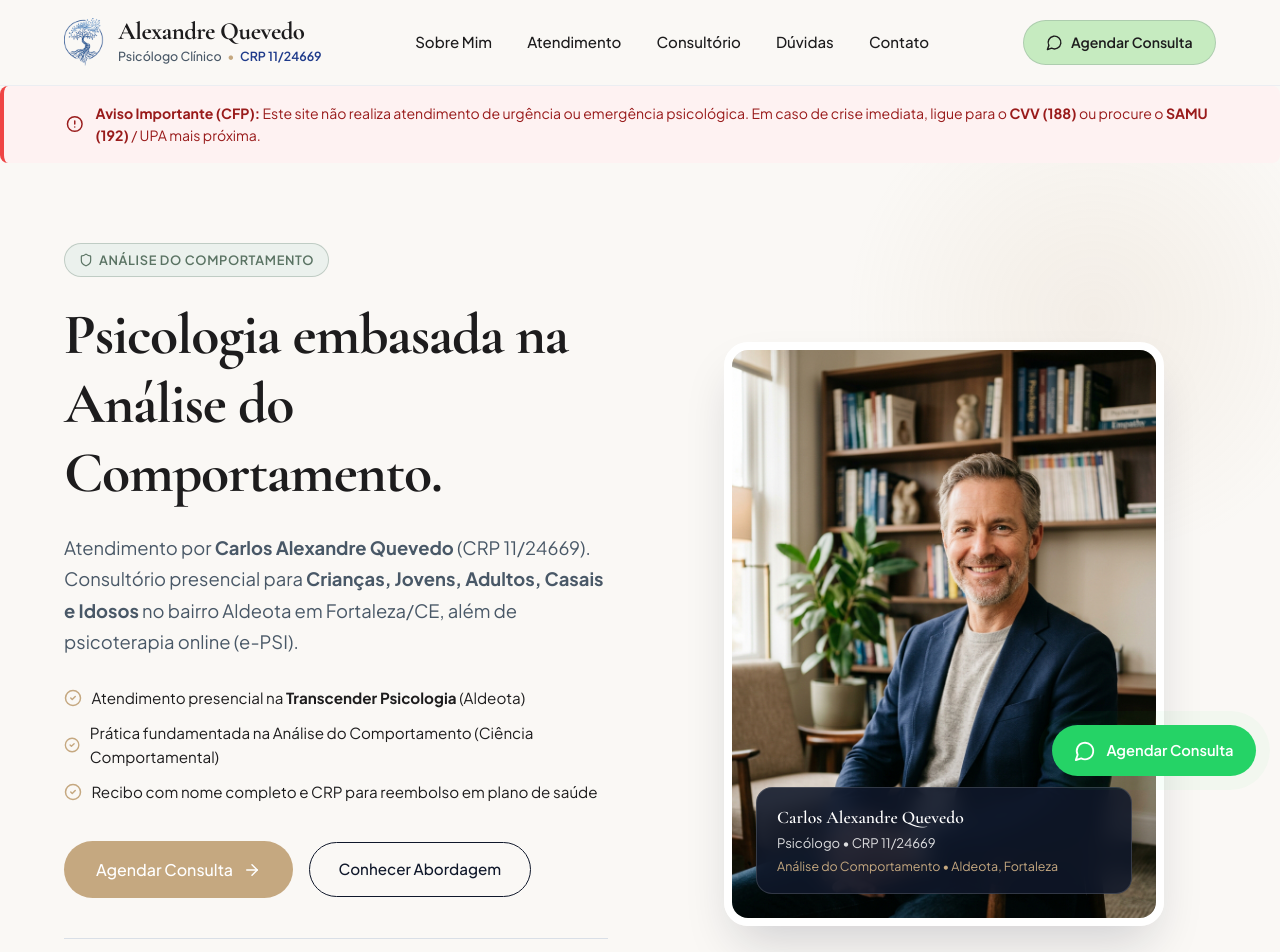
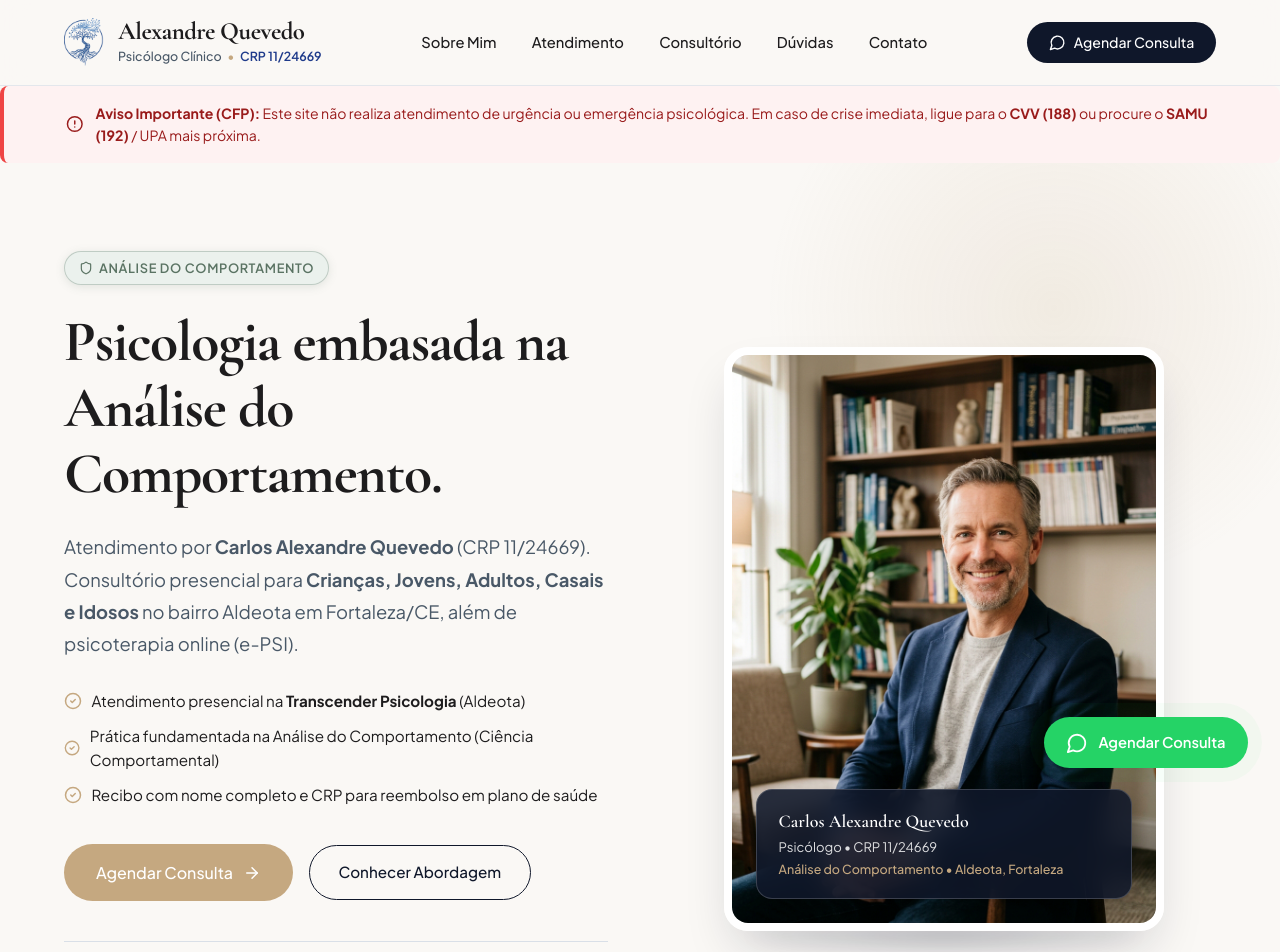
Before and after one commit to calexquevedo-hub/gallant-galileo, a React (Vite) app: page / in a window 1280 px wide. Shown: the top 952 px of the page. Built offline with nearby package versions, Linux system fonts and the light colour scheme.

Commit message:
feat: add subtle depth parallax and ambient glow to single-page design

```diff
--- a/src/components/Hero.jsx
+++ b/src/components/Hero.jsx
@@ -1,24 +1,60 @@
-import React from 'react';
+import React, { useState, useEffect } from 'react';
 import { Shield, CheckCircle2, ArrowRight, MapPin, Users } from 'lucide-react';
 
 export default function Hero() {
+  const [offsetY, setOffsetY] = useState(0);
+
+  useEffect(() => {
+    // Subtle parallax that respects prefers-reduced-motion
+    const mediaQuery = window.matchMedia('(prefers-reduced-motion: reduce)');
+    if (mediaQuery.matches) return;
+
+    let ticking = false;
+    const handleScroll = () => {
+      if (!ticking) {
+        window.requestAnimationFrame(() => {
+          // Subtle damping factor: maximum offset limited to 40px for elegance
+          const currentScroll = window.scrollY;
+          if (currentScroll < 1200) {
+            setOffsetY(currentScroll);
+          }
+          ticking = false;
+        });
+        ticking = true;
+      }
+    };
+
+    window.addEventListener('scroll', handleScroll, { passive: true });
+    return () => window.removeEventListener('scroll', handleScroll);
+  }, []);
+
   const whatsappUrl = "https://wa.me/5585989234111?text=Olá!%20Gostaria%20de%20agendar%20uma%20consulta%20com%20o%20Psicólogo%20Carlos%20Alexandre%20Quevedo.";
 
+  // Calculated soft offsets (0% to 8% travel speed)
+  const glowTranslate = `translate3d(0, ${offsetY * 0.12}px, 0)`;
+  const imageTranslate = `translate3d(0, ${offsetY * -0.05}px, 0)`;
+  const badgeTranslate = `translate3d(0, ${offsetY * 0.04}px, 0)`;
+
   return (
-    <section className="section reveal-on-scroll" style={{ position: 'relative', overflow: 'hidden', padding: '5rem 0 6rem 0' }}>
+    <section className="section reveal-on-scroll" style={{ position: 'relative', overflow: 'hidden', padding: '5.5rem 0 6.5rem 0' }}>
 
-      {/* Subtle Background Accent */}
-      <div style={{
-        position: 'absolute',
-        top: '-10%',
-        right: '-5%',
-        width: '500px',
-        height: '500px',
-        borderRadius: '50%',
-        background: 'radial-gradient(circle, rgba(197, 168, 128, 0.12) 0%, rgba(250, 248, 245, 0) 70%)',
-        pointerEvents: 'none',
-        zIndex: 0
-      }} />
+      {/* Dynamic Ambient Glow Parallax */}
+      <div
+        style={{
+          position: 'absolute',
+          top: '-15%',
+          right: '-5%',
+          width: '580px',
+          height: '580px',
+          borderRadius: '50%',
+          background: 'radial-gradient(circle, rgba(197, 168, 128, 0.16) 0%, rgba(250, 248, 245, 0) 70%)',
+          pointerEvents: 'none',
+          transform: glowTranslate,
+          transition: 'transform 0.1s cubic-bezier(0, 0, 0.2, 1)',
+          willChange: 'transform',
+          zIndex: 0
+        }}
+      />
 
       <div className="container" style={{ position: 'relative', zIndex: 1 }}>
         <div className="grid-2" style={{ alignItems: 'center', gap: '4rem' }}>
@@ -28,19 +64,19 @@ export default function Hero() {
 
             {/* Approach Badge */}
             <div style={{ display: 'flex', alignItems: 'center', gap: '0.75rem', flexWrap: 'wrap' }}>
-              <span className="badge badge-sage">
+              <span className="badge badge-sage" style={{ boxShadow: '0 2px 10px rgba(90, 115, 99, 0.15)' }}>
                 <Shield size={14} />
                 <span>Análise do Comportamento</span>
               </span>
             </div>
 
             {/* Main Headline */}
-            <h1 style={{ fontSize: 'clamp(2.4rem, 4.8vw, 3.6rem)', color: 'var(--text-main)', letterSpacing: '-0.02em', fontWeight: '700' }}>
+            <h1 style={{ fontSize: 'clamp(2.4rem, 4.8vw, 3.6rem)', color: 'var(--text-main)', letterSpacing: '-0.02em', fontWeight: '700', lineHeight: '1.15' }}>
               Psicologia embasada na Análise do Comportamento.
             </h1>
 
             {/* Subheadline */}
-            <p style={{ fontSize: '1.15rem', color: 'var(--text-muted)', maxWidth: '560px', lineHeight: '1.7' }}>
+            <p style={{ fontSize: '1.15rem', color: 'var(--text-muted)', maxWidth: '560px', lineHeight: '1.75' }}>
               Atendimento por <strong>Carlos Alexandre Quevedo</strong> (CRP 11/24669). Consultório presencial para <strong>Crianças, Jovens, Adultos, Casais e Idosos</strong> no bairro Aldeota em Fortaleza/CE, além de psicoterapia online (e-PSI).
             </p>
 
@@ -92,10 +128,21 @@ export default function Hero() {
 
           </div>
 
-          {/* Portrait Photo Container */}
+          {/* Portrait Photo Container with Depth Parallax */}
           <div style={{ position: 'relative', display: 'flex', justifyContent: 'center' }}>
 
-            {/* Frame */}
+            {/* Soft Shadow Base Under Frame */}
+            <div style={{
+              position: 'absolute',
+              bottom: '-20px',
+              width: '80%',
+              height: '30px',
+              background: 'radial-gradient(ellipse, rgba(15, 23, 42, 0.25) 0%, rgba(0,0,0,0) 70%)',
+              filter: 'blur(10px)',
+              zIndex: 0
+            }} />
+
+            {/* Frame with Parallax */}
             <div style={{
               position: 'relative',
               borderRadius: 'var(--radius-lg)',
@@ -103,7 +150,11 @@ export default function Hero() {
               boxShadow: '0 25px 50px -12px rgba(15, 23, 42, 0.18)',
               border: '8px solid #FFFFFF',
               maxWidth: '440px',
-              width: '100%'
+              width: '100%',
+              transform: imageTranslate,
+              transition: 'transform 0.12s cubic-bezier(0, 0, 0.2, 1)',
+              willChange: 'transform',
+              zIndex: 1
             }}>
               <img
                 src="/images/psicologo.jpg"
@@ -111,26 +162,30 @@ export default function Hero() {
                 style={{ width: '100%', height: 'auto', display: 'block', objectFit: 'cover' }}
               />
 
-              {/* Floating Credential Overlay */}
+              {/* Floating Credential Overlay with Counter-Parallax */}
               <div style={{
                 position: 'absolute',
                 bottom: '1.5rem',
                 left: '1.5rem',
                 right: '1.5rem',
                 background: 'rgba(15, 23, 42, 0.88)',
-                backdropFilter: 'blur(10px)',
-                padding: '1rem 1.25rem',
+                backdropFilter: 'blur(12px)',
+                WebkitBackdropFilter: 'blur(12px)',
+                padding: '1.1rem 1.35rem',
                 borderRadius: 'var(--radius-md)',
                 color: '#FFFFFF',
-                border: '1px solid rgba(255, 255, 255, 0.15)'
+                border: '1px solid rgba(255, 255, 255, 0.18)',
+                boxShadow: '0 12px 25px rgba(0, 0, 0, 0.25)',
+                transform: badgeTranslate,
+                transition: 'transform 0.15s cubic-bezier(0, 0, 0.2, 1)'
               }}>
-                <div style={{ fontSize: '1.1rem', fontFamily: 'var(--font-serif)', fontWeight: '600' }}>
+                <div style={{ fontSize: '1.12rem', fontFamily: 'var(--font-serif)', fontWeight: '600' }}>
                   Carlos Alexandre Quevedo
                 </div>
                 <div style={{ fontSize: '0.82rem', color: 'rgba(255, 255, 255, 0.85)' }}>
                   Psicólogo • CRP 11/24669
                 </div>
-                <div style={{ fontSize: '0.78rem', color: 'var(--accent-gold)', marginTop: '0.2rem' }}>
+                <div style={{ fontSize: '0.78rem', color: 'var(--accent-gold)', marginTop: '0.2rem', fontWeight: '500' }}>
                   Análise do Comportamento • Aldeota, Fortaleza
                 </div>
               </div>
--- a/src/components/SloganBanner.jsx
+++ b/src/components/SloganBanner.jsx
@@ -1,13 +1,58 @@
-import React from 'react';
+import React, { useState, useEffect } from 'react';
 import { ArrowRight, Quote } from 'lucide-react';
 
 export default function SloganBanner() {
+  const [offsetY, setOffsetY] = useState(0);
+
+  useEffect(() => {
+    const mediaQuery = window.matchMedia('(prefers-reduced-motion: reduce)');
+    if (mediaQuery.matches) return;
+
+    let ticking = false;
+    const handleScroll = () => {
+      if (!ticking) {
+        window.requestAnimationFrame(() => {
+          setOffsetY(window.scrollY);
+          ticking = false;
+        });
+        ticking = true;
+      }
+    };
+
+    window.addEventListener('scroll', handleScroll, { passive: true });
+    return () => window.removeEventListener('scroll', handleScroll);
+  }, []);
+
   const whatsappUrl = "https://wa.me/5585989234111?text=Olá!%20Gostaria%20de%20agendar%20uma%20consulta%20com%20o%20Psicólogo%20Carlos%20Alexandre%20Quevedo.";
+
+  // Subtle floating icon offset
+  const iconTranslate = `translate3d(0, ${Math.sin(offsetY * 0.003) * 6}px, 0)`;
 
   return (
     <section className="slogan-banner reveal-on-scroll">
-      <div className="container" style={{ display: 'flex', flexDirection: 'column', alignItems: 'center', gap: '1.5rem', maxWidth: '880px' }}>
-        <div style={{ background: 'rgba(48, 63, 78, 0.08)', padding: '0.75rem', borderRadius: '50%', color: '#303F4E' }}>
+      {/* Background Soft Glow */}
+      <div style={{
+        position: 'absolute',
+        top: '50%',
+        left: '50%',
+        width: '600px',
+        height: '300px',
+        transform: 'translate(-50%, -50%)',
+        background: 'radial-gradient(ellipse, rgba(255, 255, 255, 0.4) 0%, rgba(198, 235, 192, 0) 70%)',
+        pointerEvents: 'none',
+        zIndex: 0
+      }} />
+
+      <div className="container" style={{ position: 'relative', zIndex: 1, display: 'flex', flexDirection: 'column', alignItems: 'center', gap: '1.5rem', maxWidth: '880px' }}>
+        <div style={{
+          background: 'rgba(48, 63, 78, 0.08)',
+          padding: '0.85rem',
+          borderRadius: '50%',
+          color: '#303F4E',
+          transform: iconTranslate,
+          transition: 'transform 0.2s ease-out',
+          boxShadow: '0 4px 15px rgba(0, 0, 0, 0.04)'
+        }}>
           <Quote size={28} />
         </div>
 
@@ -18,12 +63,13 @@ export default function SloganBanner() {
           color: '#1D1C1D',
           lineHeight: '1.4',
           letterSpacing: '-0.01em',
-          maxWidth: '820px'
+          maxWidth: '820px',
+          textAlign: 'center'
         }}>
           "A Análise do Comportamento compreende o ser humano em sua totalidade, transformando padrões e construindo autonomia para uma vida com mais significado."
         </h2>
 
-        <div style={{ display: 'flex', alignItems: 'center', gap: '0.6rem', fontSize: '0.92rem', color: '#495867', fontWeight: '500' }}>
+        <div style={{ display: 'flex', alignItems: 'center', gap: '0.6rem', fontSize: '0.95rem', color: '#495867', fontWeight: '500' }}>
           <span>Carlos Alexandre Quevedo</span>
           <span>•</span>
           <span style={{ fontWeight: '600', color: '#1D1C1D' }}>CRP 11/24669</span>
@@ -38,11 +84,20 @@ export default function SloganBanner() {
             backgroundColor: '#303F4E',
             color: '#FFFFFF',
             borderRadius: '9999px',
-            padding: '0.85rem 2.2rem',
-            fontSize: '0.95rem',
+            padding: '0.9rem 2.4rem',
+            fontSize: '0.98rem',
             fontWeight: '500',
             marginTop: '0.5rem',
-            boxShadow: '0 8px 20px rgba(48, 63, 78, 0.18)'
+            boxShadow: '0 8px 20px rgba(48, 63, 78, 0.18)',
+            transition: 'var(--transition)'
+          }}
+          onMouseEnter={(e) => {
+            e.currentTarget.style.transform = 'translateY(-2px) scale(1.02)';
+            e.currentTarget.style.boxShadow = '0 12px 25px rgba(48, 63, 78, 0.25)';
+          }}
+          onMouseLeave={(e) => {
+            e.currentTarget.style.transform = 'translateY(0) scale(1)';
+            e.currentTarget.style.boxShadow = '0 8px 20px rgba(48, 63, 78, 0.18)';
           }}
         >
           <span>Iniciar Atendimento Psicológico</span>
--- a/src/index.css
+++ b/src/index.css
@@ -104,32 +104,32 @@ button {
   }
 }
 
-/* Glassmorphism Navbar (Karalee Wellness inspired) */
+/* Glassmorphism Header */
 .glass-header {
-  background: rgba(250, 248, 245, 0.92);
-  backdrop-filter: blur(16px);
-  -webkit-backdrop-filter: blur(16px);
-  border-bottom: 1px solid rgba(226, 232, 240, 0.6);
   position: sticky;
   top: 0;
   z-index: 1000;
+  background: rgba(250, 248, 245, 0.88);
+  backdrop-filter: blur(14px);
+  -webkit-backdrop-filter: blur(14px);
+  border-bottom: 1px solid rgba(203, 213, 225, 0.5);
   transition: var(--transition);
 }
 
 .glass-header.scrolled {
-  background: rgba(255, 255, 255, 0.96);
-  box-shadow: 0 10px 30px rgba(15, 23, 42, 0.08);
+  background: rgba(255, 255, 255, 0.94);
+  box-shadow: 0 8px 24px rgba(15, 23, 42, 0.05);
   border-bottom-color: rgba(203, 213, 225, 0.8);
 }
 
-/* Navigation Links with Smooth Underline Expand Animation */
+/* Nav Links */
 .nav-link {
-  position: relative;
-  font-size: 0.94rem;
+  font-size: 0.92rem;
   font-weight: 500;
   color: var(--text-main);
+  position: relative;
+  transition: color 0.25s ease;
   padding: 0.4rem 0;
-  transition: color 0.25s ease;
 }
 
 .nav-link::after {
@@ -137,32 +137,29 @@ button {
   position: absolute;
   bottom: 0;
   left: 0;
-  width: 100%;
+  width: 0%;
   height: 2px;
   background-color: var(--accent-gold);
-  transform: scaleX(0);
-  transform-origin: right;
-  transition: transform 0.3s cubic-bezier(0.16, 1, 0.3, 1);
+  transition: width 0.3s cubic-bezier(0.16, 1, 0.3, 1);
+  border-radius: 2px;
 }
 
 .nav-link:hover {
-  color: var(--accent-gold-hover);
+  color: #000000;
 }
 
 .nav-link:hover::after {
-  transform: scaleX(1);
-  transform-origin: left;
+  width: 100%;
 }
 
-/* Header CTA Button (Karalee Wellness Style Pill) */
+/* Button Call to Action in Nav */
 .btn-nav-cta {
-  background-color: var(--accent-sage-pastel);
-  color: #1D1C1D;
-  font-weight: 600;
-  padding: 0.65rem 1.4rem;
+  background-color: var(--bg-dark);
+  color: #FFFFFF;
   border-radius: var(--radius-full);
-  border: 1px solid rgba(73, 88, 103, 0.2);
+  padding: 0.6rem 1.35rem;
   font-size: 0.88rem;
+  font-weight: 500;
   display: inline-flex;
   align-items: center;
   gap: 0.5rem;
@@ -170,19 +167,17 @@ button {
 }
 
 .btn-nav-cta:hover {
-  background-color: #303F4E;
-  color: #FFFFFF;
-  border-color: #303F4E;
+  background-color: #1E293B;
   transform: translateY(-2px);
-  box-shadow: 0 8px 18px rgba(48, 63, 78, 0.2);
+  box-shadow: 0 8px 18px rgba(15, 23, 42, 0.15);
 }
 
-/* Floating WhatsApp Action Bubble */
+/* Floating WhatsApp Button */
 .floating-whatsapp {
   position: fixed;
-  bottom: 24px;
-  right: 24px;
-  z-index: 999;
+  bottom: 2rem;
+  right: 2rem;
+  z-index: 9999;
   background-color: #25D366;
   color: #FFFFFF;
   display: flex;
@@ -282,19 +277,37 @@ button {
   border: 1px solid rgba(90, 115, 99, 0.3);
 }
 
-/* Cards & Elevate Effects */
+/* Modern Card with Ambient Glow on Hover */
 .card-hover {
   background: var(--bg-surface);
   border-radius: var(--radius-lg);
   border: 1px solid var(--border-subtle);
   padding: 2.2rem;
-  transition: var(--transition);
+  transition: all 0.4s cubic-bezier(0.16, 1, 0.3, 1);
+  position: relative;
+  overflow: hidden;
+}
+
+.card-hover::before {
+  content: '';
+  position: absolute;
+  top: 0;
+  left: 0;
+  right: 0;
+  height: 3px;
+  background: linear-gradient(90deg, transparent, var(--accent-gold), transparent);
+  opacity: 0;
+  transition: opacity 0.4s ease;
 }
 
 .card-hover:hover {
-  transform: translateY(-5px);
-  box-shadow: var(--shadow-lg);
-  border-color: rgba(197, 168, 128, 0.4);
+  transform: translateY(-6px);
+  box-shadow: 0 20px 40px -15px rgba(15, 23, 42, 0.08), 0 0 25px rgba(197, 168, 128, 0.14);
+  border-color: rgba(197, 168, 128, 0.45);
+}
+
+.card-hover:hover::before {
+  opacity: 1;
 }
 
 /* Accordion */
@@ -356,7 +369,7 @@ button {
 .slogan-banner {
   background-color: var(--accent-sage-pastel);
   color: #1D1C1D;
-  padding: 5rem 0;
+  padding: 5.5rem 0;
   text-align: center;
   position: relative;
   overflow: hidden;
@@ -367,7 +380,7 @@ button {
 /* Smooth Scroll Reveal Animations */
 .reveal-on-scroll {
   opacity: 0;
-  transform: translateY(32px);
+  transform: translateY(28px);
   transition: opacity 0.85s cubic-bezier(0.16, 1, 0.3, 1), transform 0.85s cubic-bezier(0.16, 1, 0.3, 1);
   will-change: opacity, transform;
 }
@@ -381,3 +394,18 @@ button {
 .delay-1 { transition-delay: 0.12s; }
 .delay-2 { transition-delay: 0.24s; }
 .delay-3 { transition-delay: 0.36s; }
+
+/* Respect reduced motion */
+@media (prefers-reduced-motion: reduce) {
+  .reveal-on-scroll {
+    opacity: 1 !important;
+    transform: none !important;
+    transition: none !important;
+  }
+  .card-hover:hover {
+    transform: none !important;
+  }
+  .floating-whatsapp {
+    animation: none !important;
+  }
+}
```
